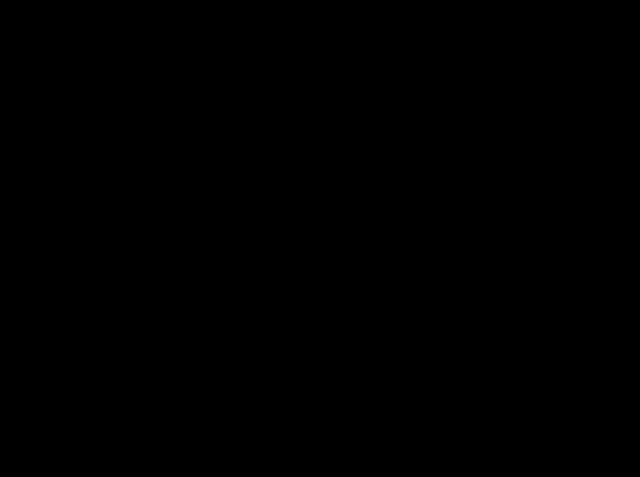
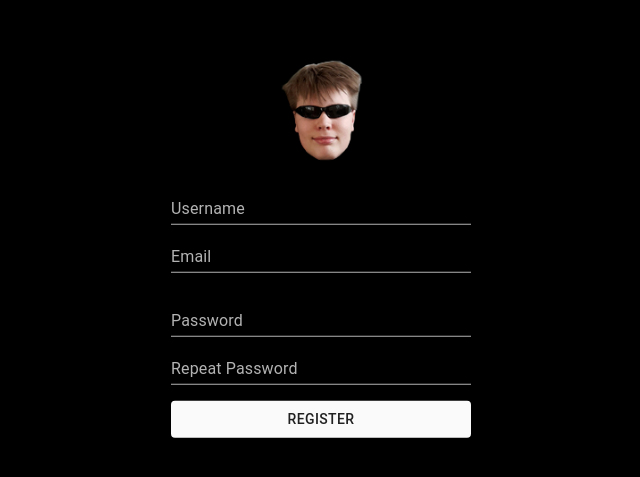
Before and after one commit to willebergh/dampgang.com, a React (Create React App) app in the folder client/: page /register in a window 1280 px wide. Shown: the part 111-588 px from the top of the page, without its empty margins (319-959 px from the left). Built offline with nearby package versions, Linux system fonts and the light colour scheme.

Commit message:
added almost everything to this component exept validation visuals

```diff
--- a/client/src/components/views/Register.jsx
+++ b/client/src/components/views/Register.jsx
@@ -1,4 +1,11 @@
 import React, { Component } from 'react';
+import { ThemeProvider } from '@material-ui/styles';
+import { grey } from '@material-ui/core/colors';
+import { makeStyles, createMuiTheme, TextField, Fab, Button } from "@material-ui/core"
+import { Form } from "react-bootstrap";
+import axios from "axios";
+import { Redirect } from "react-router-dom";
+import logo from "../../logo.png";
 
 class Register extends Component {
     constructor() {
@@ -6,12 +13,130 @@
 
         this.state = {
 
+            username: {
+                valid: true,
+                value: ""
+            },
+            email: {
+                valid: true,
+                value: ""
+            },
+            password: {
+                valid: true,
+                value: ""
+            },
+            passwordRepeat: {
+                valid: true,
+                value: ""
+            }
+
         }
     }
+
+    useStyles = makeStyles(theme => ({
+        root: {
+            display: 'flex',
+            flexWrap: 'wrap',
+        }
+    }));
+
+    theme = createMuiTheme({
+        palette: {
+            type: 'dark',
+            primary: {
+                main: grey[50]
+            }
+        },
+    });
+
+    onChange = async e => {
+        this.setState({
+            [e.target.name]: { ...this.state[e.target.name], value: e.target.value }
+        });
+    }
+
+    handleBlur = e => {
+        if (this.state[e.target.name].value === "") {
+            return this.setState({
+                [e.target.name]: { ...this.state[e.target.name], valid: false }
+            });
+        } else {
+            return this.setState({
+                [e.target.name]: { ...this.state[e.target.name], valid: true }
+            });
+        }
+    };
+
+    onSubmit() {
+
+    }
+
+    renderRedirect() {
+        if (this.state.redirect) return <Redirect to="/" />
+    }
+
     render() {
+
+        const username = this.state.username.value;
+        const email = this.state.email.value;
+        const password = this.state.password.value;
+        const passwordRepeat = this.state.passwordRepeat.value;
+
         return (
-            <div>
-
+            <div className="login-wrapper">
+                {this.renderRedirect()}
+                <div style={{}}>
+                    <img src={logo} alt="logo" style={{ width: 100, display: "block", margin: "16px auto" }} />
+                </div>
+                <form noValidate autoComplete="off" onSubmit={this.onSubmit}>
+                    <ThemeProvider theme={this.theme}>
+                        <Form.Group>
+                            <TextField
+                                type="text"
+                                name="username"
+                                label="Username"
+                                value={username}
+                                onChange={this.onChange}
+                                onBlur={this.handleBlur}
+                                fullWidth
+                            />
+                            <TextField
+                                type="text"
+                                name="email"
+                                label="Email"
+                                value={email}
+                                onChange={this.onChange}
+                                onBlur={this.handleBlur}
+                                fullWidth
+                            />
+                        </Form.Group>
+                        <Form.Group>
+                            <TextField
+                                type="password"
+                                name="password"
+                                label="Password"
+                                value={password}
+                                onChange={this.onChange}
+                                onBlur={this.handleBlur}
+                                fullWidth
+                            />
+                            <TextField
+                                type="password"
+                                name="passwordRepeat"
+                                label="Repeat Password"
+                                value={passwordRepeat}
+                                onChange={this.onChange}
+                                onBlur={this.handleBlur}
+                                fullWidth
+                            />
+                        </Form.Group>
+                        <Form.Group>
+                            <Button type="submit" variant="contained" color="primary" style={{ display: "block", width: "100%" }}>
+                                Register
+                        </Button>
+                        </Form.Group>
+                    </ThemeProvider>
+                </form>
             </div>
         );
     }
```
